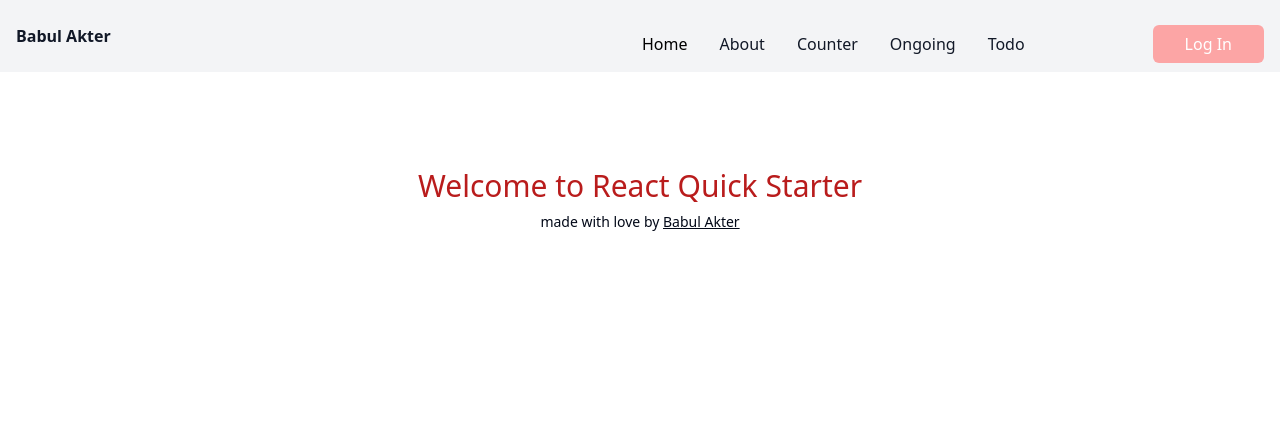
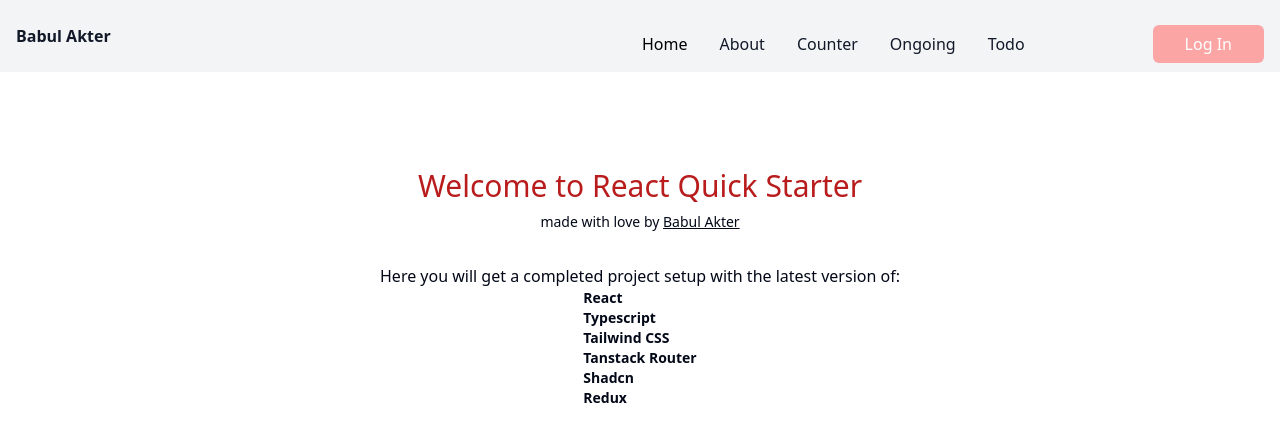
Before and after one commit to babulakterfsd/react-ts-tailwind-quick-starter, a React (Vite) app: page / in a window 1280 px wide. Shown: the top 442 px of the page. Built offline with nearby package versions, Linux system fonts and the light colour scheme.

Commit message:
todo filtering implemented

```diff
--- a/src/pages/Home.tsx
+++ b/src/pages/Home.tsx
@@ -7,6 +7,17 @@
         Welcome to React Quick Starter
       </h1>
       <CreatorInfo />
+      <h4 className="text-center mt-8">
+        Here you will get a completed project setup with the latest version of:
+      </h4>
+      <ul className="font-semibold text-sm mx-auto">
+        <li>React</li>
+        <li>Typescript</li>
+        <li>Tailwind CSS</li>
+        <li>Tanstack Router</li>
+        <li>Shadcn</li>
+        <li>Redux</li>
+      </ul>
     </>
   );
 };
```
